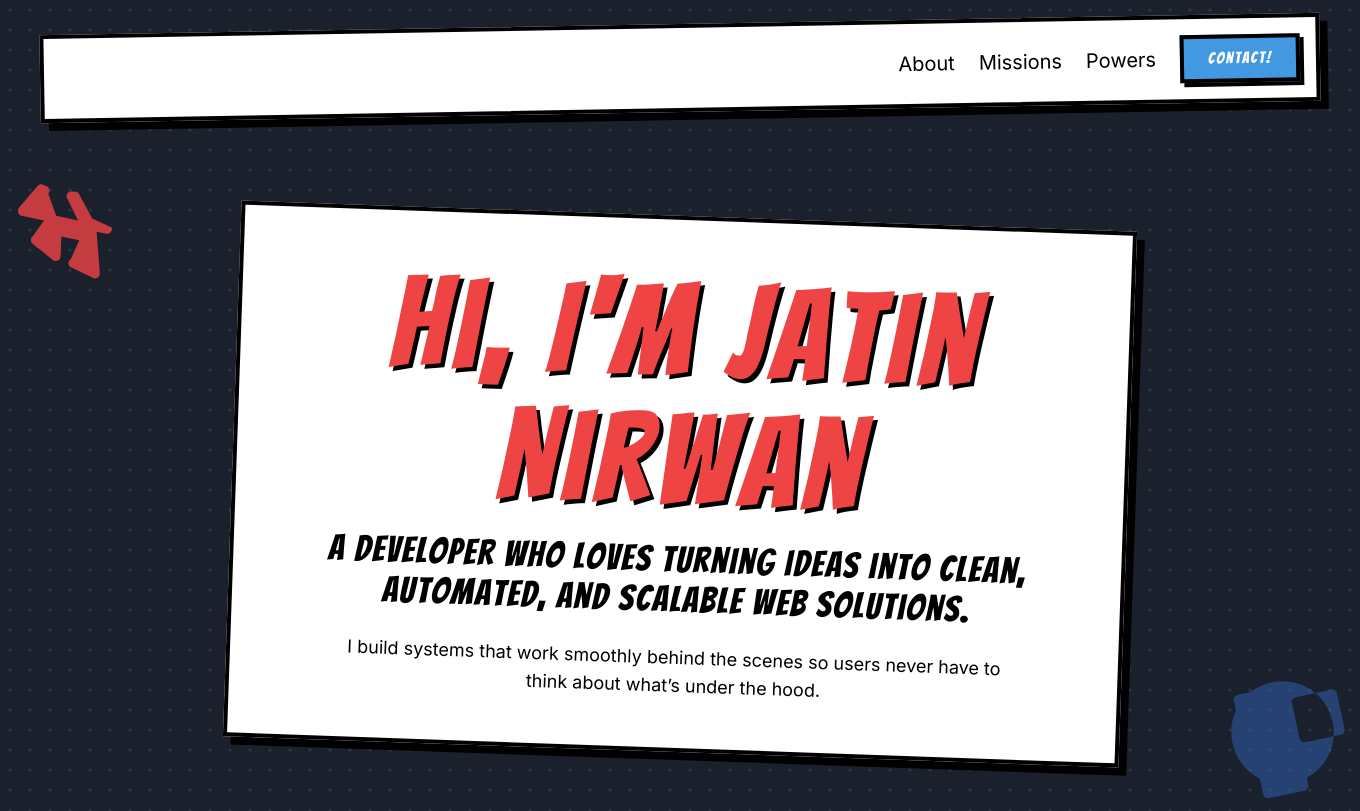
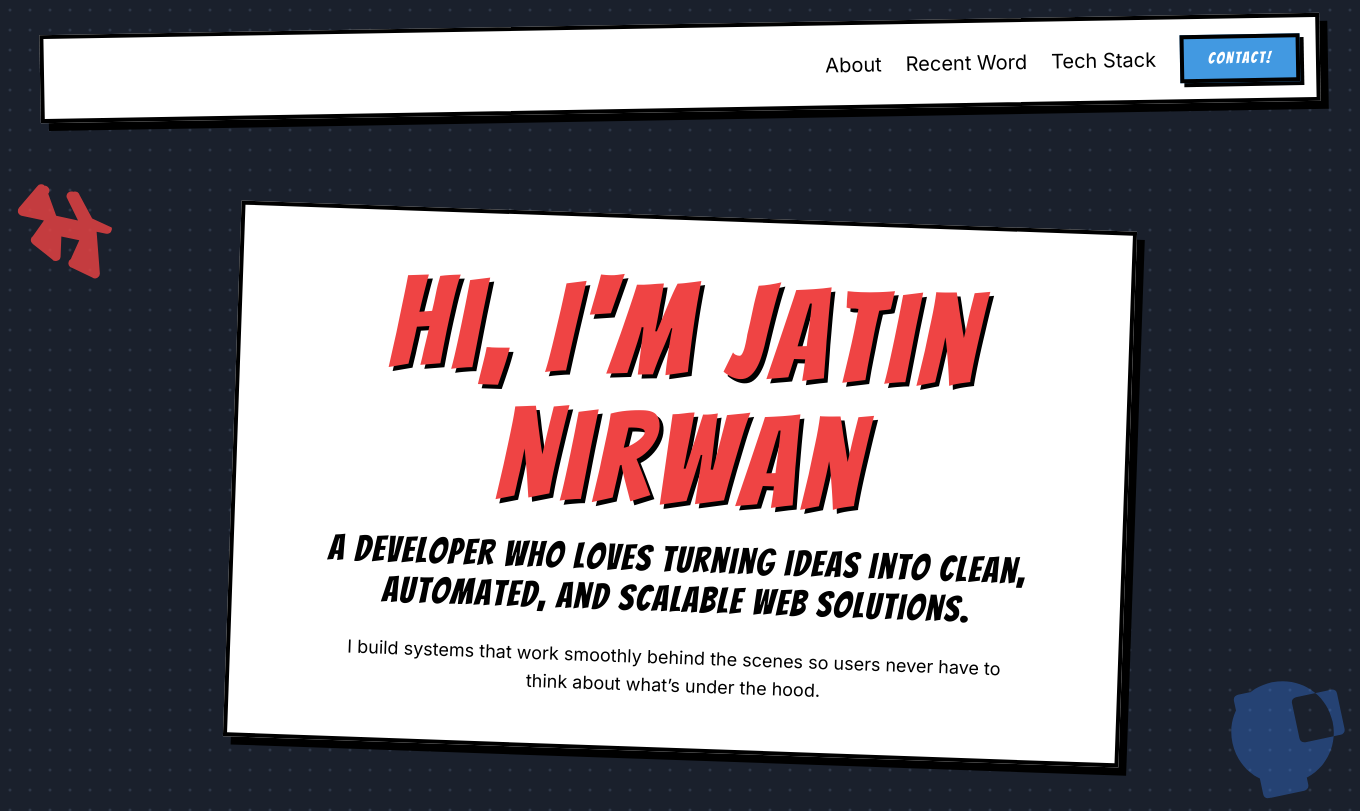
Before and after one commit to JatinNirwann/portfolio, a Flask app: page / in a window 1360 px wide. Shown: the top 811 px of the page. Run offline with Flask 3, Linux system fonts and the light colour scheme; some libraries are stand-ins or nearby versions.

Commit message:
Update index.html

```diff
--- a/templates/index.html
+++ b/templates/index.html
@@ -110,8 +110,8 @@
 
             <nav class="hidden md:flex space-x-6 items-center text-black">
                 <a href="#about" class="text-xl hover:text-red-500 transition-colors duration-200 nav-link">About</a>
-                <a href="#missions" class="text-xl hover:text-red-500 transition-colors duration-200 nav-link">Missions</a>
-                <a href="#powers" class="text-xl hover:text-red-500 transition-colors duration-200 nav-link">Powers</a>
+                <a href="#missions" class="text-xl hover:text-red-500 transition-colors duration-200 nav-link">Recent Word</a>
+                <a href="#powers" class="text-xl hover:text-red-500 transition-colors duration-200 nav-link">Tech Stack</a>
                 <a href="#contact" class="action-button action-button-blue nav-link">Contact!</a>
             </nav>
             <div class="md:hidden text-2xl font-['Bangers'] text-black">MENU</div>
```
